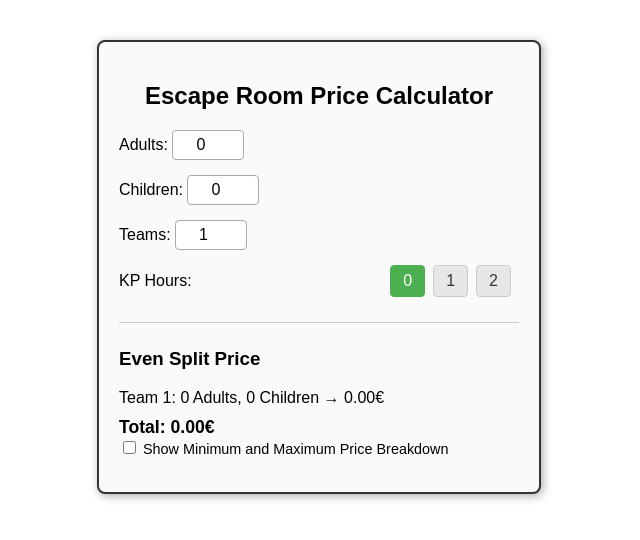
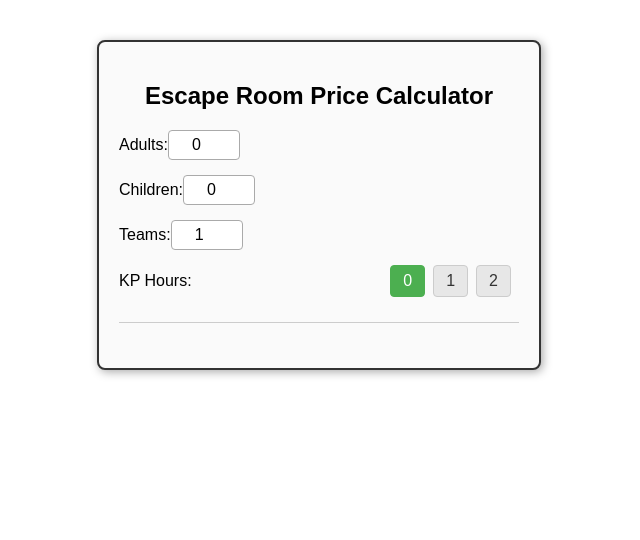
Before and after one commit to ShadowAelita/room_escpae_final, a React (Vite) app: page / in a window 1280 px wide. Shown: the top 540 px of the page, without its empty margins (321-961 px from the left). Built offline with nearby package versions, Linux system fonts and the light colour scheme.

Commit message:
Update TeamPriceCalculator.jsx

```diff
--- a/src/TeamPriceCalculator.jsx
+++ b/src/TeamPriceCalculator.jsx
@@ -6,125 +6,55 @@ function App() {
   const [children, setChildren] = useState(0);
   const [teams, setTeams] = useState(1);
   const [kpHours, setKpHours] = useState(0);
-  const [showBreakdown, setShowBreakdown] = useState(false);
+  const [teamCombinations, setTeamCombinations] = useState([]);
 
-  // Pricing rules
   const basePricePerTeam = 40;
   const childPrice = 9;
   const adultPrice = 15;
-  const adultPriceSmallGroup = 20; // if total players in team <= 3
+  const adultPriceSmallGroup = 20;
   const kpPricePerHourAdult = 5;
   const kpPricePerHourChild = 4;
 
-  // Calculate price for one team
   const calcTeamPrice = (a, c, kp) => {
     const totalPlayers = a + c;
     if (totalPlayers === 0) return 0;
-    let priceAdults = 0;
-    let priceChildren = 0;
-
-    if (totalPlayers <= 3) {
-      priceAdults = a * adultPriceSmallGroup;
-    } else {
-      priceAdults = a * adultPrice;
-    }
-    priceChildren = c * childPrice;
-
-    // KP add-ons
+    let priceAdults = totalPlayers <= 3 ? a * adultPriceSmallGroup : a * adultPrice;
+    let priceChildren = c * childPrice;
     priceAdults += a * kp * kpPricePerHourAdult;
     priceChildren += c * kp * kpPricePerHourChild;
-
     const total = priceAdults + priceChildren;
     return total < basePricePerTeam ? basePricePerTeam : total;
   };
 
-  // Generate all valid splits with min 2 people per team
-  const generateSplits = (adultsLeft, childrenLeft, teamNum, currentSplit, results) => {
-    if (teamNum === teams) {
-      if (adultsLeft === 0 && childrenLeft === 0) {
-        results.push([...currentSplit]);
-      }
-      return;
-    }
+  const handleFocus = (e) => e.target.select();
 
-    const maxAdults = adultsLeft;
-    const maxChildren = childrenLeft;
-
-    for (let a = 0; a <= maxAdults; a++) {
-      for (let c = 0; c <= maxChildren; c++) {
-        if (a + c >= 2) {
-          currentSplit[teamNum] = { adults: a, children: c };
-          generateSplits(adultsLeft - a, childrenLeft - c, teamNum + 1, currentSplit, results);
-        }
-      }
-    }
+  const handleCombinationChange = (index, field, value) => {
+    const updated = [...teamCombinations];
+    updated[index] = {
+      ...updated[index],
+      [field]: Number(value),
+    };
+    setTeamCombinations(updated);
   };
 
-  // Calculate breakdown for min and max total prices
-  const calculateBreakdown = () => {
-    if (teams === 0) return { minSplit: null, maxSplit: null };
-
-    const results = [];
-    generateSplits(adults, children, 0, new Array(teams), results);
-
-    if (results.length === 0) {
-      return { minSplit: null, maxSplit: null };
-    }
-
-    const pricedSplits = results.map((split) => {
-      let total = 0;
-      split.forEach(({ adults, children }) => {
-        total += calcTeamPrice(adults, children, kpHours);
-      });
-      return { split, total };
-    });
-
-    pricedSplits.sort((a, b) => a.total - b.total);
-    const minSplit = pricedSplits[0];
-    const maxSplit = pricedSplits[pricedSplits.length - 1];
-
-    return { minSplit, maxSplit };
+  const initializeTeams = (numTeams) => {
+    const newTeams = Array.from({ length: numTeams }, () => ({ adults: 0, children: 0 }));
+    setTeamCombinations(newTeams);
   };
 
-  const { minSplit, maxSplit } = calculateBreakdown();
-
-  // Even split price calculation
-  const evenAdults = Math.floor(adults / teams);
-  const extraAdults = adults % teams;
-  const evenChildren = Math.floor(children / teams);
-  const extraChildren = children % teams;
-
-  const evenSplitTeams = [];
-  for (let i = 0; i < teams; i++) {
-    evenSplitTeams.push({
-      adults: evenAdults + (i < extraAdults ? 1 : 0),
-      children: evenChildren + (i < extraChildren ? 1 : 0),
-    });
-  }
-  const evenTotal = evenSplitTeams.reduce(
-    (sum, team) => sum + calcTeamPrice(team.adults, team.children, kpHours),
-    0
-  );
-
-  // Autoselect input on focus
-  const handleFocus = (e) => e.target.select();
-
-  // Check if price varies
-  const priceVaries = minSplit && maxSplit && minSplit.total !== maxSplit.total;
+  const handleTeamChange = (val) => {
+    const t = Number(val);
+    setTeams(t);
+    initializeTeams(t);
+  };
 
   return (
     <div className="app-container">
       <h2>Escape Room Price Calculator</h2>
 
-      {priceVaries && (
-        <div className="warning-message">
-          Team Price varies with different combinations
-        </div>
-      )}
-
       <div className="input-group">
         <label>
-          Adults:{" "}
+          Adults:
           <input
             type="number"
             min="0"
@@ -134,10 +64,9 @@ function App() {
           />
         </label>
       </div>
-
       <div className="input-group">
         <label>
-          Children:{" "}
+          Children:
           <input
             type="number"
             min="0"
@@ -147,15 +76,14 @@ function App() {
           />
         </label>
       </div>
-
       <div className="input-group">
         <label>
-          Teams:{" "}
+          Teams:
           <input
             type="number"
             min="1"
             value={teams}
-            onChange={(e) => setTeams(Number(e.target.value))}
+            onChange={(e) => handleTeamChange(e.target.value)}
             onFocus={handleFocus}
           />
         </label>
@@ -176,52 +104,36 @@ function App() {
 
       <hr />
 
-      <h3>Even Split Price</h3>
-      {evenSplitTeams.map((team, i) => (
-        <p key={"even" + i}>
-          Team {i + 1}: {team.adults} Adults, {team.children} Children →{" "}
-          {calcTeamPrice(team.adults, team.children, kpHours).toFixed(2)}€
-        </p>
-      ))}
-      <strong>Total: {evenTotal.toFixed(2)}€</strong>
-
-      <div className="toggle-breakdown">
-        <label>
-          <input
-            type="checkbox"
-            checked={showBreakdown}
-            onChange={() => setShowBreakdown(!showBreakdown)}
-          />{" "}
-          Show Minimum and Maximum Price Breakdown
-        </label>
-      </div>
-
-      {showBreakdown && !minSplit && <p>No valid splits found with minimum 2 players per team.</p>}
-
-      {showBreakdown && minSplit && (
-        <>
-          <h3>Minimum Price Breakdown</h3>
-          {minSplit.split.map((team, i) => (
-            <p key={"min" + i}>
-              Team {i + 1}: {team.adults} Adults, {team.children} Children →{" "}
-              {calcTeamPrice(team.adults, team.children, kpHours).toFixed(2)}€
-            </p>
+      {teams > 1 && (
+        <div>
+          <h3>Manual Team Assignment</h3>
+          {teamCombinations.map((team, index) => (
+            <div key={index} className="input-group">
+              <label>Team {index + 1} - Adults: </label>
+              <input
+                type="number"
+                min="0"
+                value={team.adults}
+                onChange={(e) => handleCombinationChange(index, "adults", e.target.value)}
+                onFocus={handleFocus}
+              />
+              <label> Children: </label>
+              <input
+                type="number"
+                min="0"
+                value={team.children}
+                onChange={(e) => handleCombinationChange(index, "children", e.target.value)}
+                onFocus={handleFocus}
+              />
+              <span>
+                → {calcTeamPrice(team.adults, team.children, kpHours).toFixed(2)}€
+              </span>
+            </div>
           ))}
-          <strong>Total: {minSplit.total.toFixed(2)}€</strong>
-        </>
-      )}
-
-      {showBreakdown && maxSplit && maxSplit !== minSplit && (
-        <>
-          <h3>Maximum Price Breakdown</h3>
-          {maxSplit.split.map((team, i) => (
-            <p key={"max" + i}>
-              Team {i + 1}: {team.adults} Adults, {team.children} Children →{" "}
-              {calcTeamPrice(team.adults, team.children, kpHours).toFixed(2)}€
-            </p>
-          ))}
-          <strong>Total: {maxSplit.total.toFixed(2)}€</strong>
-        </>
+          <strong>
+            Total: {teamCombinations.reduce((sum, t) => sum + calcTeamPrice(t.adults, t.children, kpHours), 0).toFixed(2)}€
+          </strong>
+        </div>
       )}
     </div>
   );
```
